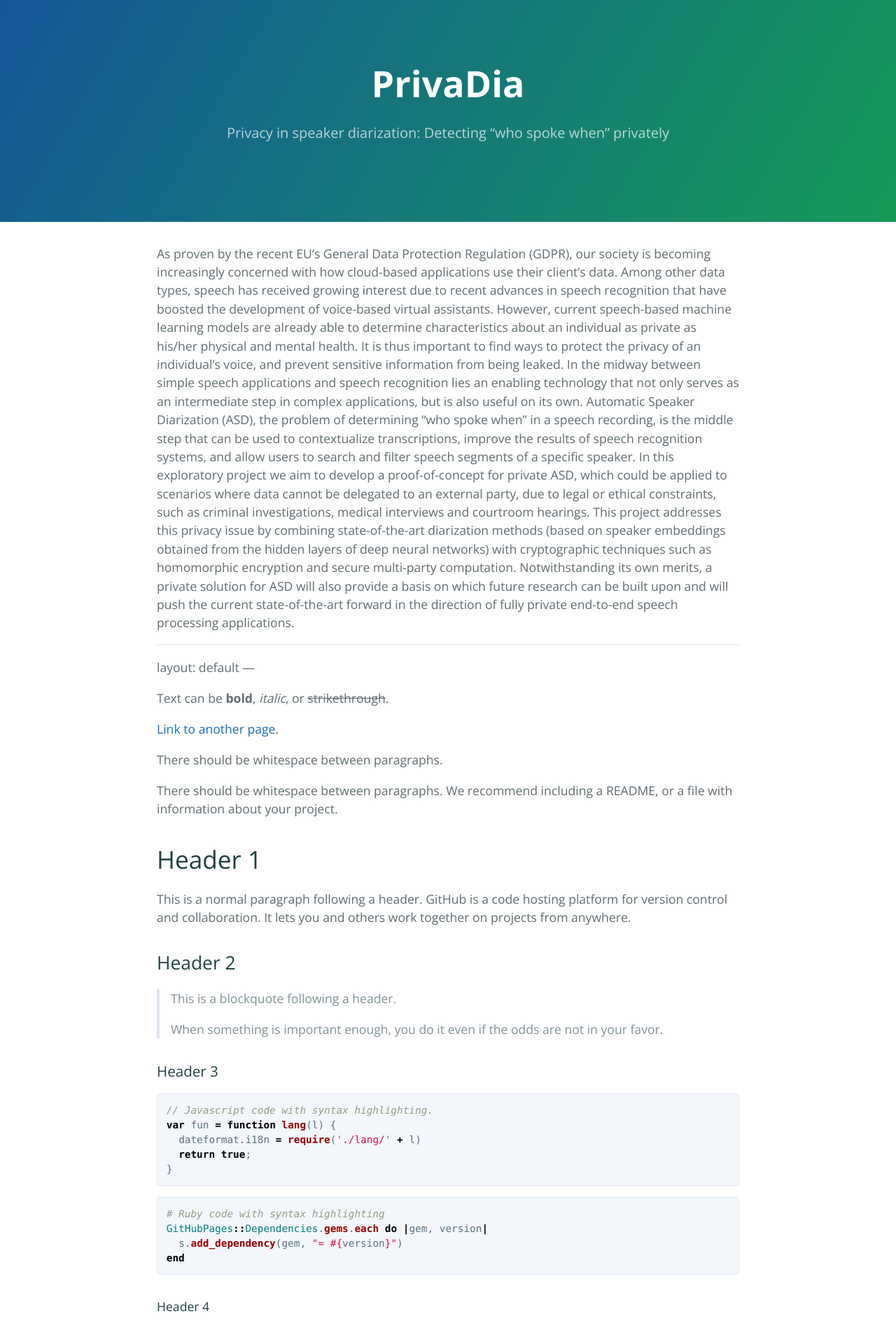
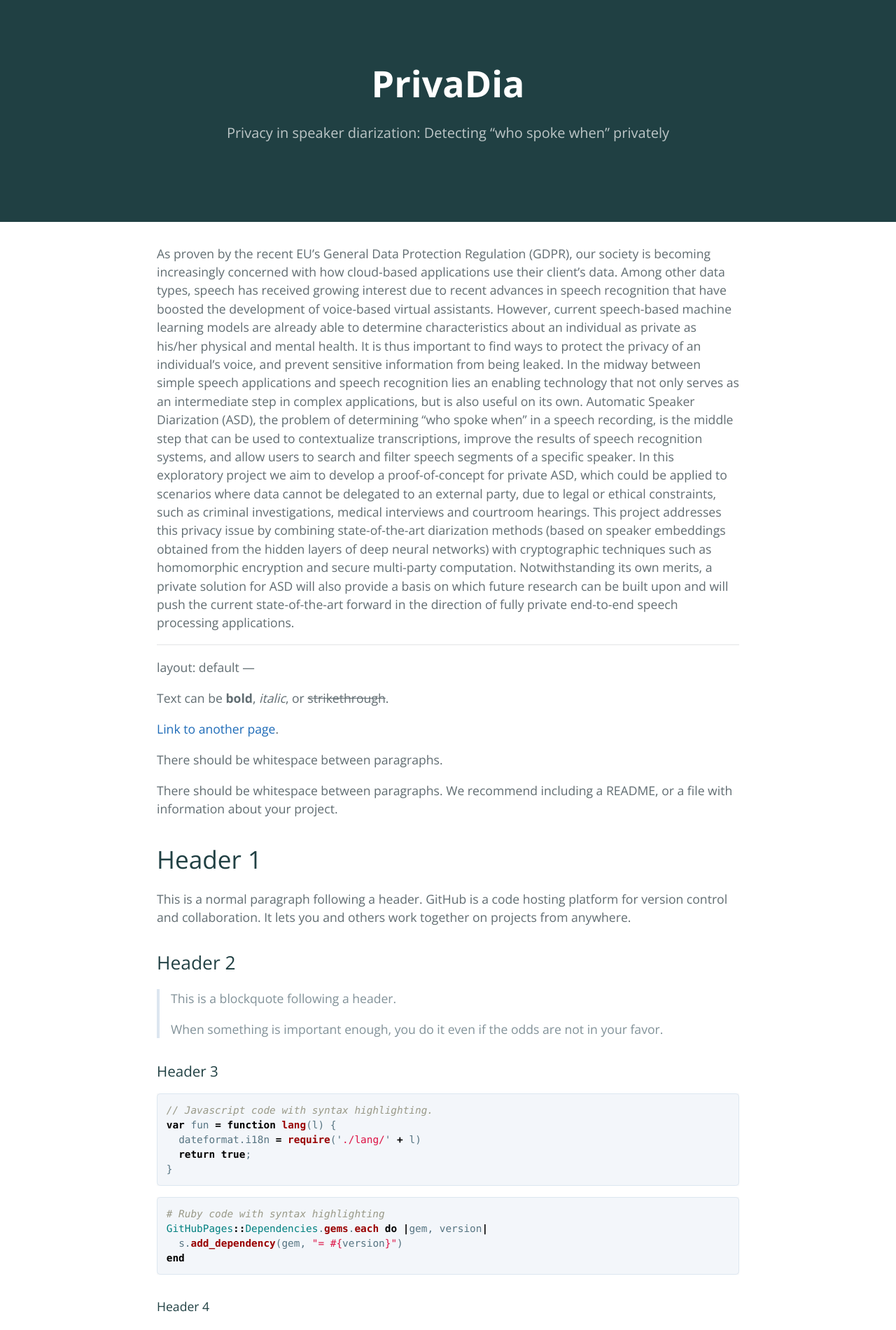
Before and after one commit to fsept11/PRIVADIA, a Jekyll site: the page built from index.md, in a window 1280 px wide. Shown: the top 1900 px of the page at 70% size. Built offline with Jekyll 4.4.1, drawn with Linux system fonts in a browser that asks for light colours; our own code applies the rules of GitHub Pages for plain Markdown files.

Commit message:
Update variables.scss

```diff
--- a/_sass/variables.scss
+++ b/_sass/variables.scss
@@ -4,8 +4,10 @@ $medium-breakpoint: 42em !default;
 
 // Headers
 $header-heading-color: #fff !default;
-$header-bg-color: #159957 !default;
-$header-bg-color-secondary: #155799 !default;
+//$header-bg-color: #159957 !default;
+//$header-bg-color-secondary: #155799 !default;
+$header-bg-color: #204043 !default;
+$header-bg-color-secondary: #204043 !default;
 
 // Text
 //$section-headings-color: #159957 !default;
```
